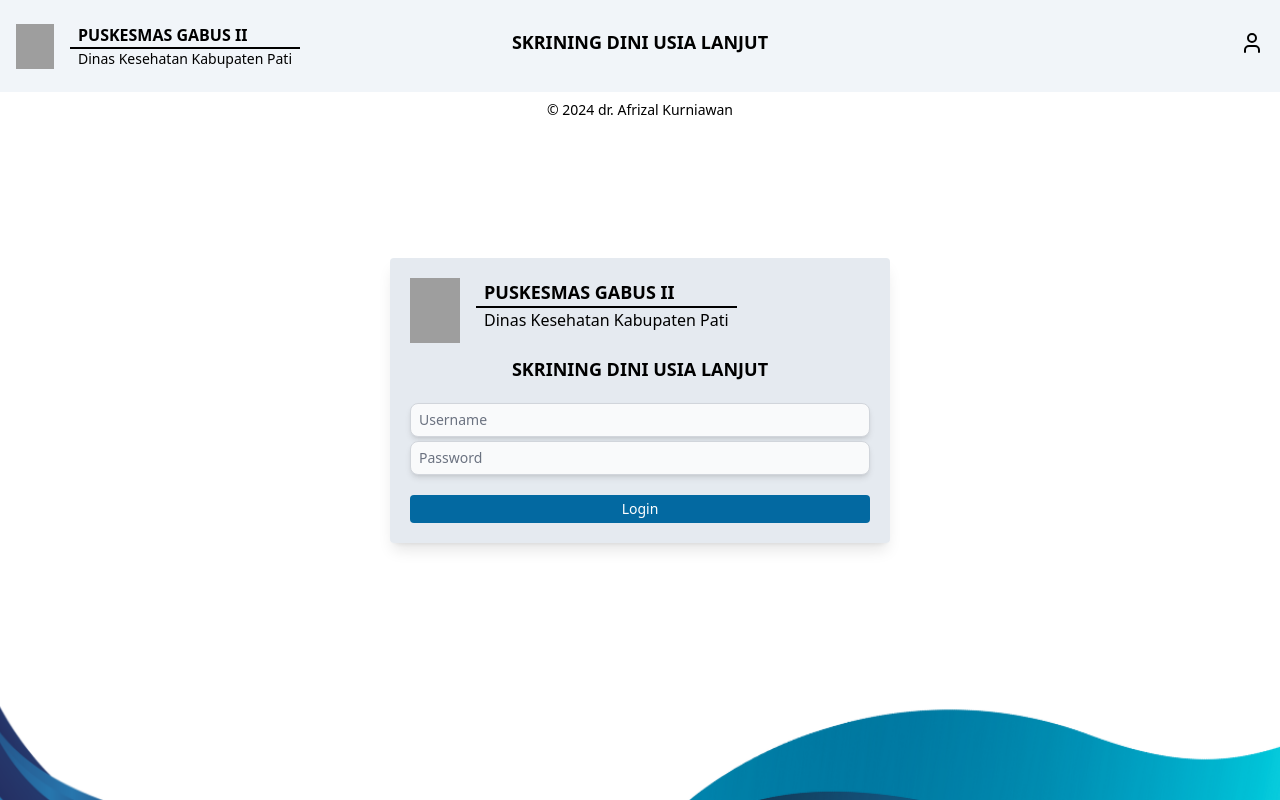
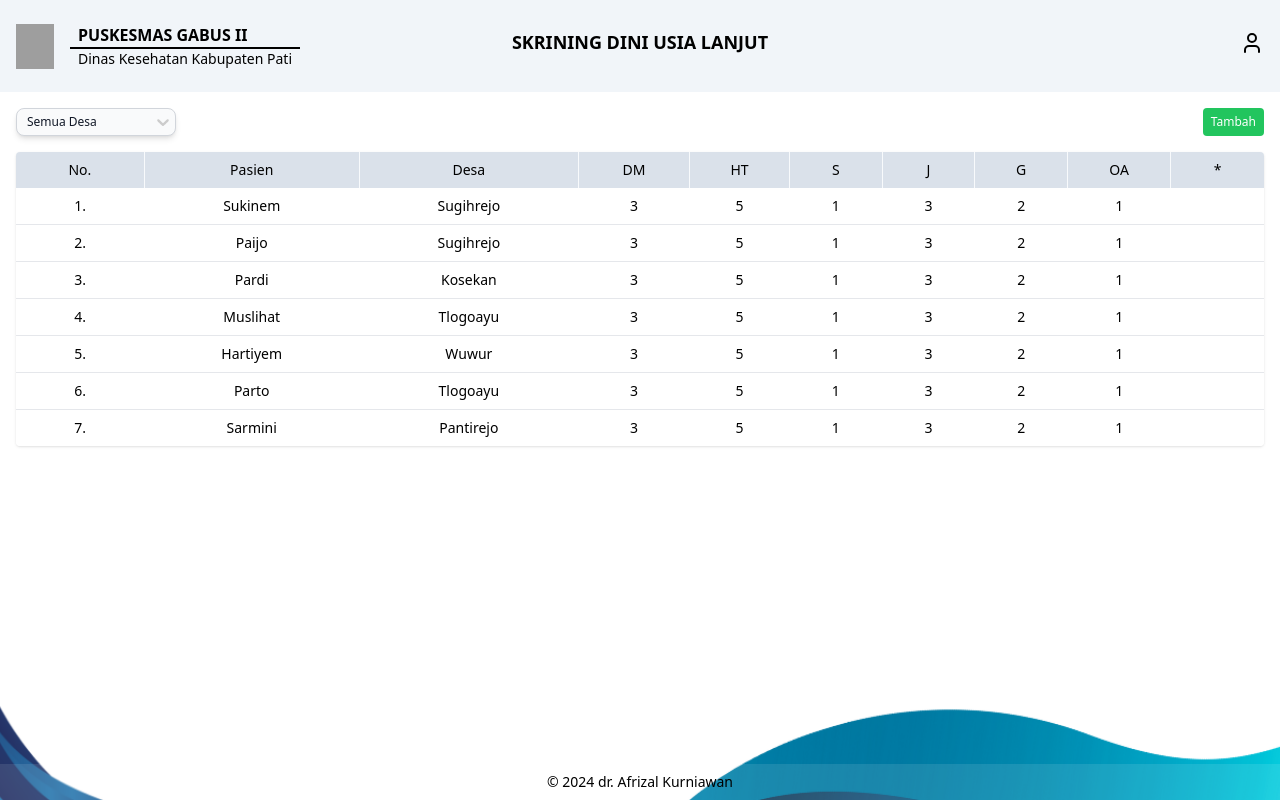
Before and after one commit to febrio-d/skrining-ning-dila, a Next.js app: page /admin in a window 1280 px wide. Built offline with nearby package versions, Linux system fonts and the light colour scheme; grey boxes are pictures that could not be loaded.

Commit message:
add admin page

```diff
--- a/app/(menues)/admin/page.tsx
+++ b/app/(menues)/admin/page.tsx
@@ -1,13 +1,94 @@
-import Login from "@/components/login";
+"use client";
 
-export const dynamic = "force-dynamic";
+import { Button } from "@/components/button";
+import { MyOption, MyOptions, SelectInput } from "@/components/select";
+import { cn } from "@/lib/utils";
+import { desa } from "@/lib/types";
+import { useEffect, useState } from "react";
 
-export default function Home() {
+export default function Admin() {
+  const [semuaDesa] = useState<MyOption>({ label: "Semua Desa", value: 99 });
+  const [desaOptions, setDesaOptions] = useState<MyOptions>([semuaDesa]);
+  const [selDesa, setSelDesa] = useState<MyOption | null>(semuaDesa);
+  useEffect(() => {
+    setDesaOptions((p) => [
+      ...p.slice(0, 1),
+      ...desa.map((val, idx) => ({ label: val, value: idx })),
+    ]);
+  }, [desa]);
+
+  const [tempPasien] = useState([
+    { nama: "Sukinem", desa: 4, dm: 3, ht: 5, s: 1, j: 3, g: 2, oa: 1 },
+    { nama: "Paijo", desa: 4, dm: 3, ht: 5, s: 1, j: 3, g: 2, oa: 1 },
+    { nama: "Pardi", desa: 8, dm: 3, ht: 5, s: 1, j: 3, g: 2, oa: 1 },
+    { nama: "Muslihat", desa: 1, dm: 3, ht: 5, s: 1, j: 3, g: 2, oa: 1 },
+    { nama: "Hartiyem", desa: 2, dm: 3, ht: 5, s: 1, j: 3, g: 2, oa: 1 },
+    { nama: "Parto", desa: 1, dm: 3, ht: 5, s: 1, j: 3, g: 2, oa: 1 },
+    { nama: "Sarmini", desa: 3, dm: 3, ht: 5, s: 1, j: 3, g: 2, oa: 1 },
+  ]);
+
   return (
-    <main className="fixed inset-0 overflow-y-auto">
-      <div className="flex min-h-full items-center justify-center text-center">
-        <Login />
+    <div className="flex min-h-full justify-center p-4 text-center">
+      <div className="flex w-full flex-col gap-3">
+        <div className="flex justify-between">
+          <SelectInput
+            placeholder="Desa"
+            options={desaOptions}
+            value={selDesa}
+            onChange={(option) => setSelDesa(option as MyOption)}
+            size="sm"
+            className="w-40 text-left"
+          />
+          <Button
+            className="px-2 py-0.5 text-xs"
+            color="green"
+            // disabled={billing.data?.status === 2}
+            // onClick={() => setTindakanDialog(true)}
+          >
+            Tambah
+          </Button>
+        </div>
+        <div
+          className={cn("mt-1 w-full overflow-hidden rounded text-sm shadow")}
+        >
+          <table className="min-w-full">
+            <thead>
+              <tr className="divide-x divide-slate-50 bg-slate-300/70">
+                <td className={cn("px-4 py-2")}>No.</td>
+                <td className={cn("px-4 py-2")}>Pasien</td>
+                <td className={cn("px-4 py-2")}>Desa</td>
+                <td className={cn("px-3 py-2")}>DM</td>
+                <td className={cn("px-3 py-2")}>HT</td>
+                <td className={cn("px-3 py-2")}>S</td>
+                <td className={cn("px-3 py-2")}>J</td>
+                <td className={cn("px-3 py-2")}>G</td>
+                <td className={cn("px-3 py-2")}>OA</td>
+                <td className={cn("px-4 py-2 text-center")}>*</td>
+              </tr>
+            </thead>
+            <tbody className="divide-y divide-gray-200">
+              {tempPasien.map((val, idx) => (
+                <tr className="bg-white hover:text-sky-600" key={idx}>
+                  <td className="whitespace-pre-wrap px-4 py-2">
+                    {idx + 1 + "."}
+                  </td>
+                  <td className="whitespace-pre-wrap px-4 py-2">{val.nama}</td>
+                  <td className="whitespace-pre-wrap px-4 py-2">
+                    {desa.find((_, idx) => idx === val.desa)}
+                  </td>
+                  <td className="whitespace-pre-wrap px-4 py-2">{val.dm}</td>
+                  <td className="whitespace-pre-wrap px-4 py-2">{val.ht}</td>
+                  <td className="whitespace-pre-wrap px-4 py-2">{val.s}</td>
+                  <td className="whitespace-pre-wrap px-4 py-2">{val.j}</td>
+                  <td className="whitespace-pre-wrap px-4 py-2">{val.g}</td>
+                  <td className="whitespace-pre-wrap px-4 py-2">{val.oa}</td>
+                  <td className="whitespace-pre-wrap px-4 py-2"></td>
+                </tr>
+              ))}
+            </tbody>
+          </table>
+        </div>
       </div>
-    </main>
+    </div>
   );
 }
--- a/app/(menues)/layout.tsx
+++ b/app/(menues)/layout.tsx
@@ -8,7 +8,7 @@ export default function MenuLayout({
   children: React.ReactNode;
 }) {
   return (
-    <main>
+    <main className="h-full">
       <div className="bg-slate-100 p-4">
         <div className="grid grid-cols-3 gap-2">
           <div className="flex gap-2 items-center">
@@ -34,8 +34,8 @@ export default function MenuLayout({
           <User />
         </div>
       </div>
-      {children}
-      <div className="py-2 bg-white">
+      <div className="min-h-[calc(100vh-128px)]">{children}</div>
+      <div className="py-2 bg-white/10">
         <p className="text-sm">&copy; 2024 dr. Afrizal Kurniawan</p>
       </div>
     </main>
--- a/app/(menues)/page.tsx
+++ b/app/(menues)/page.tsx
@@ -10,7 +10,7 @@ export const dynamic = "force-dynamic";
 
 export default function Home() {
   return (
-    <div className="flex min-h-full items-center justify-center text-center">
+    <div className="flex min-h-full justify-center text-center">
       <Template />
     </div>
     // <main className="relative flex min-h-screen flex-col items-center justify-center">
--- a/components/select.tsx
+++ b/components/select.tsx
@@ -1,5 +1,4 @@
 import React, { useEffect, useState } from "react";
-// import { useTheme } from "next-themes";
 import Select, { Props, GroupBase } from "react-select";
 import AsyncSelect, { AsyncProps } from "react-select/async";
 import CreatableSelect, { CreatableProps } from "react-select/creatable";
@@ -25,7 +24,6 @@ export function SelectInput({
   inputCenter = false,
   ...props
 }: SelectProps) {
-  //   const { theme } = useTheme();
   const [mounted, setMounted] = useState(false);
 
   useEffect(() => {
@@ -46,6 +44,7 @@ export function SelectInput({
 
   return (
     <Select
+      noOptionsMessage={noOptionsMessage || ((e) => "Tidak ada pilihan")}
       styles={{
         control: (base, props) => ({
           ...base,
@@ -54,7 +53,9 @@ export function SelectInput({
           borderColor: props.isFocused
             ? "rgb(6 182 212)" //cyan-500
             : "rgb(209 213 219)", //gray-300
-          backgroundColor: "rgb(249 250 251)",
+          backgroundColor: props.isDisabled
+            ? "rgb(243 244 246)"
+            : "rgb(249 250 251)",
           paddingTop: size === "md" ? "3px" : "0px",
           paddingBottom: size === "md" ? "3px" : "0px",
           fontSize: size === "md" ? "14px" : "12px",
@@ -144,15 +145,6 @@ export function SelectInput({
           fontSize: size === "md" ? "14px" : "12px",
           lineHeight: size === "md" ? "20px" : "16px",
           backgroundColor: (() => {
-            // if (theme === "dark") {
-            //   if (props.isSelected) {
-            //     return "rgb(107 114 128)"; //gray-500,
-            //   }
-            //   if (props.isFocused) {
-            //     return "rgb(75 85 99)"; //gray-600,
-            //   }
-            //   return "rgb(55 65 81)"; //gray-700
-            // } else {
             if (props.isSelected) {
               return "rgb(56 189 248)"; //sky-400
             }
@@ -160,7 +152,6 @@ export function SelectInput({
               return "rgb(224 242 254)"; //sky-100
             }
             return "rgb(249 250 251)"; //gray-50
-            // }
           })(),
         }),
         noOptionsMessage: (base, prop) => ({
@@ -180,6 +171,7 @@ export function CreatableSelectInput<
   IsMulti extends boolean = false,
   Group extends GroupBase<Option> = GroupBase<Option>
 >({
+  noOptionsMessage,
   size = "md",
   withSpan = false,
   ...props
@@ -188,7 +180,6 @@ export function CreatableSelectInput<
   IsMulti,
   Group
 >) {
-  //   const { theme } = useTheme();
   const [mounted, setMounted] = useState(false);
 
   useEffect(() => {
@@ -209,6 +200,7 @@ export function CreatableSelectInput<
 
   return (
     <CreatableSelect
+      noOptionsMessage={noOptionsMessage || ((e) => "Tidak ada pilihan")}
       styles={{
         control: (base, props) => ({
           ...base,
@@ -217,7 +209,9 @@ export function CreatableSelectInput<
           borderColor: props.isFocused
             ? "rgb(6 182 212)" //cyan-500
             : "rgb(209 213 219)", //gray-300
-          backgroundColor: "rgb(249 250 251)",
+          backgroundColor: props.isDisabled
+            ? "rgb(243 244 246)"
+            : "rgb(249 250 251)",
           paddingTop: size === "md" ? "3px" : "0px",
           paddingBottom: size === "md" ? "3px" : "0px",
           fontSize: size === "md" ? "14px" : "12px",
@@ -307,15 +301,6 @@ export function CreatableSelectInput<
           fontSize: size === "md" ? "14px" : "12px",
           lineHeight: size === "md" ? "20px" : "16px",
           backgroundColor: (() => {
-            // if (theme === "dark") {
-            //   if (props.isSelected) {
-            //     return "rgb(107 114 128)"; //gray-500,
-            //   }
-            //   if (props.isFocused) {
-            //     return "rgb(75 85 99)"; //gray-600,
-            //   }
-            //   return "rgb(55 65 81)"; //gray-700
-            // } else {
             if (props.isSelected) {
               return "rgb(56 189 248)"; //sky-400
             }
@@ -323,7 +308,6 @@ export function CreatableSelectInput<
               return "rgb(224 242 254)"; //sky-100
             }
             return "rgb(249 250 251)"; //gray-50
-            // }
           })(),
         }),
         noOptionsMessage: (base, prop) => ({
@@ -343,6 +327,7 @@ export function AsyncSelectInput<
   IsMulti extends boolean = false,
   Group extends GroupBase<Option> = GroupBase<Option>
 >({
+  noOptionsMessage,
   size = "md",
   withSpan,
   ...props
@@ -351,7 +336,6 @@ export function AsyncSelectInput<
   IsMulti,
   Group
 >) {
-  //   const { theme } = useTheme();
   const [mounted, setMounted] = useState(false);
 
   useEffect(() => {
@@ -372,6 +356,7 @@ export function AsyncSelectInput<
 
   return (
     <AsyncSelect
+      noOptionsMessage={noOptionsMessage || ((e) => "Tidak ada pilihan")}
       styles={{
         control: (base, props) => ({
           ...base,
@@ -380,7 +365,9 @@ export function AsyncSelectInput<
           borderColor: props.isFocused
             ? "rgb(6 182 212)" //cyan-500
             : "rgb(209 213 219)", //gray-300
-          backgroundColor: "rgb(249 250 251)",
+          backgroundColor: props.isDisabled
+            ? "rgb(243 244 246)"
+            : "rgb(249 250 251)",
           paddingTop: size === "md" ? "3px" : "0px",
           paddingBottom: size === "md" ? "3px" : "0px",
           fontSize: size === "md" ? "14px" : "12px",
@@ -470,15 +457,6 @@ export function AsyncSelectInput<
           fontSize: size === "md" ? "14px" : "12px",
           lineHeight: size === "md" ? "20px" : "16px",
           backgroundColor: (() => {
-            // if (theme === "dark") {
-            //   if (props.isSelected) {
-            //     return "rgb(107 114 128)"; //gray-500,
-            //   }
-            //   if (props.isFocused) {
-            //     return "rgb(75 85 99)"; //gray-600,
-            //   }
-            //   return "rgb(55 65 81)"; //gray-700
-            // } else {
             if (props.isSelected) {
               return "rgb(56 189 248)"; //sky-400
             }
@@ -486,7 +464,6 @@ export function AsyncSelectInput<
               return "rgb(224 242 254)"; //sky-100
             }
             return "rgb(249 250 251)"; //gray-50
-            // }
           })(),
         }),
         noOptionsMessage: (base, prop) => ({
--- /dev/null
+++ b/lib/types.ts
@@ -0,0 +1,13 @@
+export const desa = [
+  "Bogotanjung",
+  "Tlogoayu",
+  "Wuwur",
+  "Pantirejo",
+  "Sugihrejo",
+  "Mojolawaran",
+  "Karaban",
+  "Sambirejo",
+  "Kosekan",
+  "Kuryokalangan",
+  "Gebang",
+];
```
Also changed, not shown: app/api/auth/route.ts (added, +20 -0 lines), components/template.tsx (+10 -23 lines), middleware.ts (added, +24 -0 lines).
